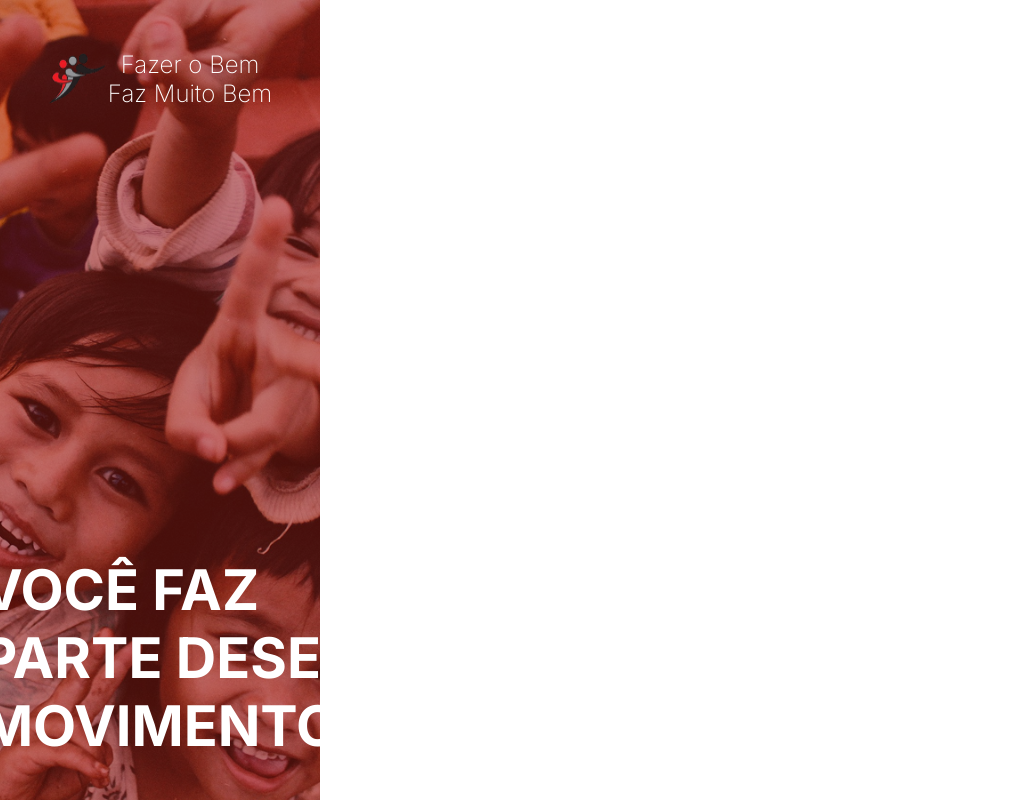
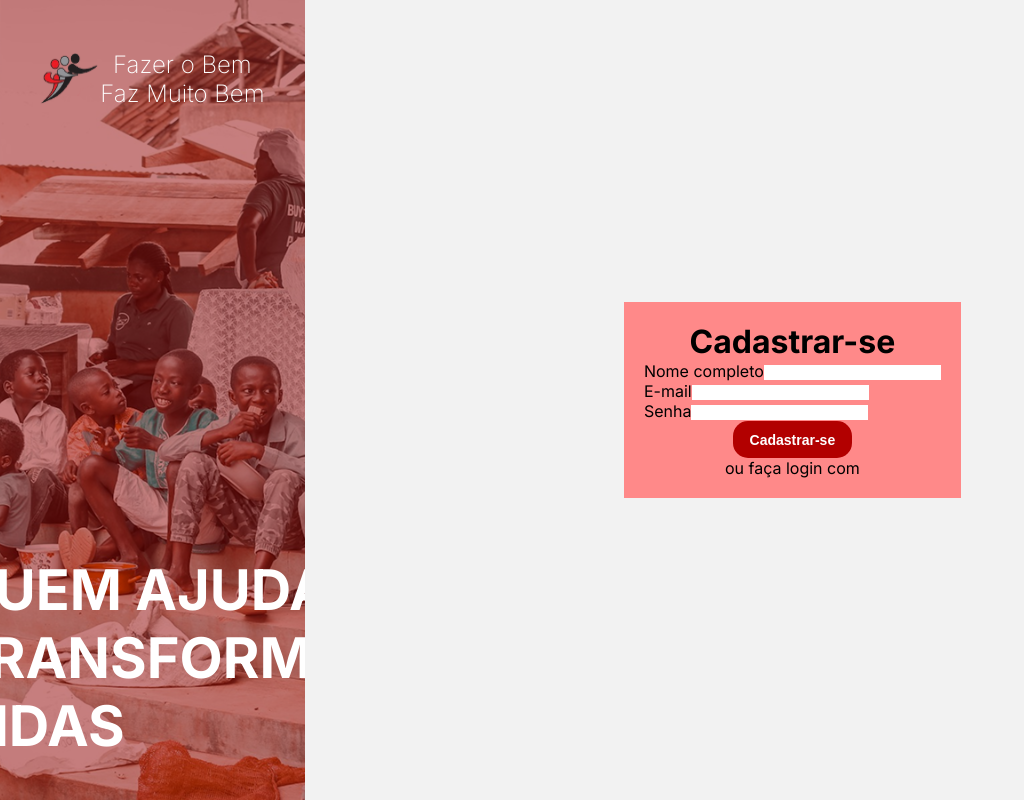
Before and after one commit to Gruposemh/front, a React (Vite) app: page / in a window 1280 px wide. Shown: the whole page, without its empty margins (0-1024 px from the left). Built offline with nearby package versions, Linux system fonts and the light colour scheme.

Commit message:
Feat: Código inicial de Cadastro e Login

```diff
--- a/src/App.jsx
+++ b/src/App.jsx
@@ -10,7 +10,7 @@ import Login from "./pages/Login"
 const App = () => {
   return (
     <>
-      <Login/>
+      <Cadastro/>
     </>
   )
 }
--- /dev/null
+++ b/src/components/Cards/CardCadastro/index.jsx
@@ -0,0 +1,36 @@
+import React from "react";
+import "../../../styles/Cards/CardFormulario/style.css"
+import Button from "../../../components/Button"
+
+const CardCadastro = ({ title, }) => {
+    return (
+        <>
+            <div className="background-card">
+                <div className="card-formulario">
+                    <h1>Cadastrar-se</h1>
+                    <div className="inputs">
+                        <div className="input">
+                            <label htmlFor="nome">Nome completo</label>
+                            <input type="text" name="nome" />
+                        </div>
+                        <div className="input">
+                            <label htmlFor="email">E-mail</label>
+                            <input type="email" name="email" />
+                        </div>
+                        <div className="input">
+                            <label htmlFor="senha">Senha</label>
+                            <input type="password" name="senha" />
+                        </div>
+                    </div>
+                    <Button text={"Cadastrar-se"}/>
+                    <p>ou faça login com</p>
+                    <div className="opcoes-login">
+
+                    </div>
+                </div>
+            </div>
+        </>
+    )
+}
+
+export default CardCadastro;
--- a/src/pages/Cadastro/index.jsx
+++ b/src/pages/Cadastro/index.jsx
@@ -1,11 +1,16 @@
 import React from "react";
 import CapaCadastro from "../../components/Cadastro/Capa-cadastro"
 import capa from "../../assets/Cadastro/capa-cadastro.png"
+import CardCadastro from "../../components/Cards/CardCadastro";
+import "../../styles/Cadastro/style.css"
 
 export default function Cadastro(){
     return(
         <>
+        <div className="formulario-container">
             <CapaCadastro title={"Quem ajuda transforma vidas"} img={capa}/>
+            <CardCadastro />
+        </div>
         </>
     )
 }
--- /dev/null
+++ b/src/styles/Cadastro/style.css
@@ -0,0 +1,3 @@
+.formulario-container{
+    display: flex;
+}
--- /dev/null
+++ b/src/styles/Cards/CardFormulario/style.css
@@ -0,0 +1,15 @@
+.background-card{
+    background: var(--color-grey-light);
+    width: 80%;
+    display: flex;
+    justify-content: center;
+    align-items: center;
+}
+
+.card-formulario{
+    display: flex;
+    flex-direction: column;
+    align-items: center;
+    background: rgb(255, 137, 137);
+    padding: 20px;
+}
```
